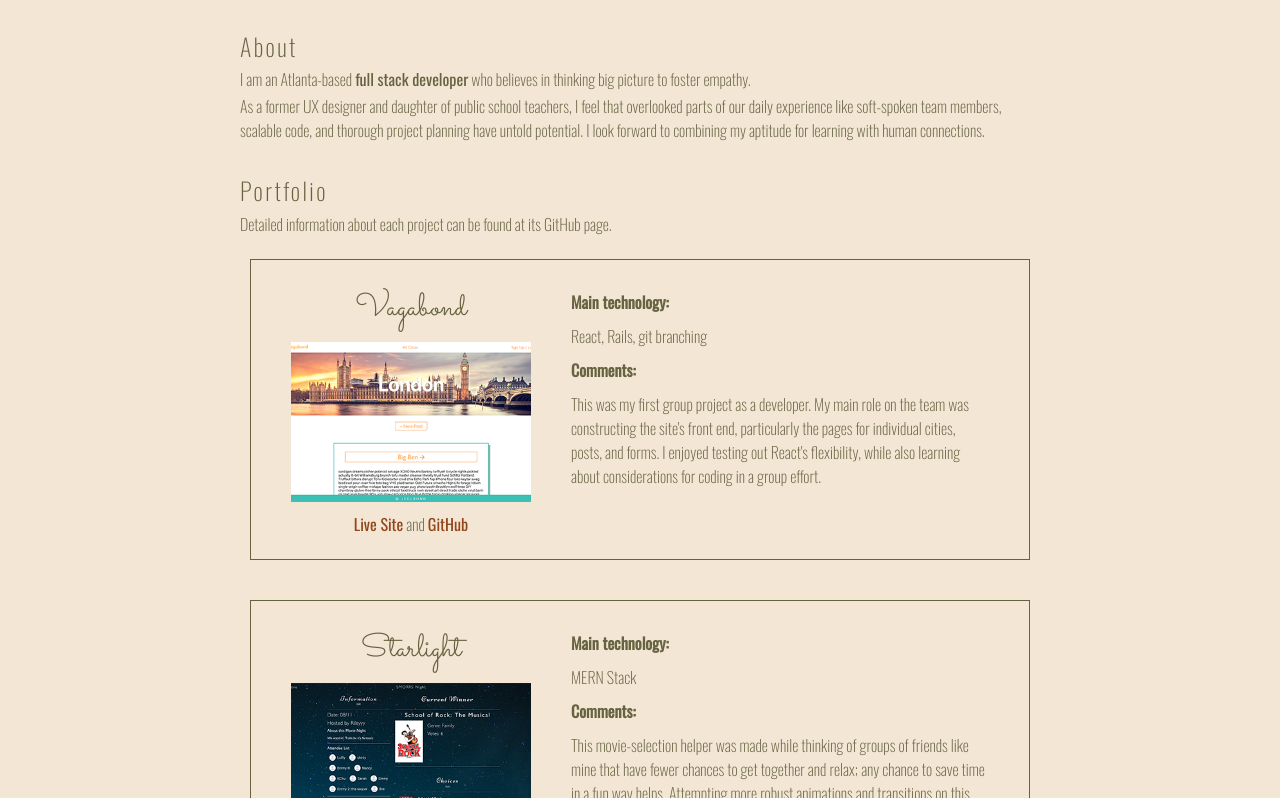
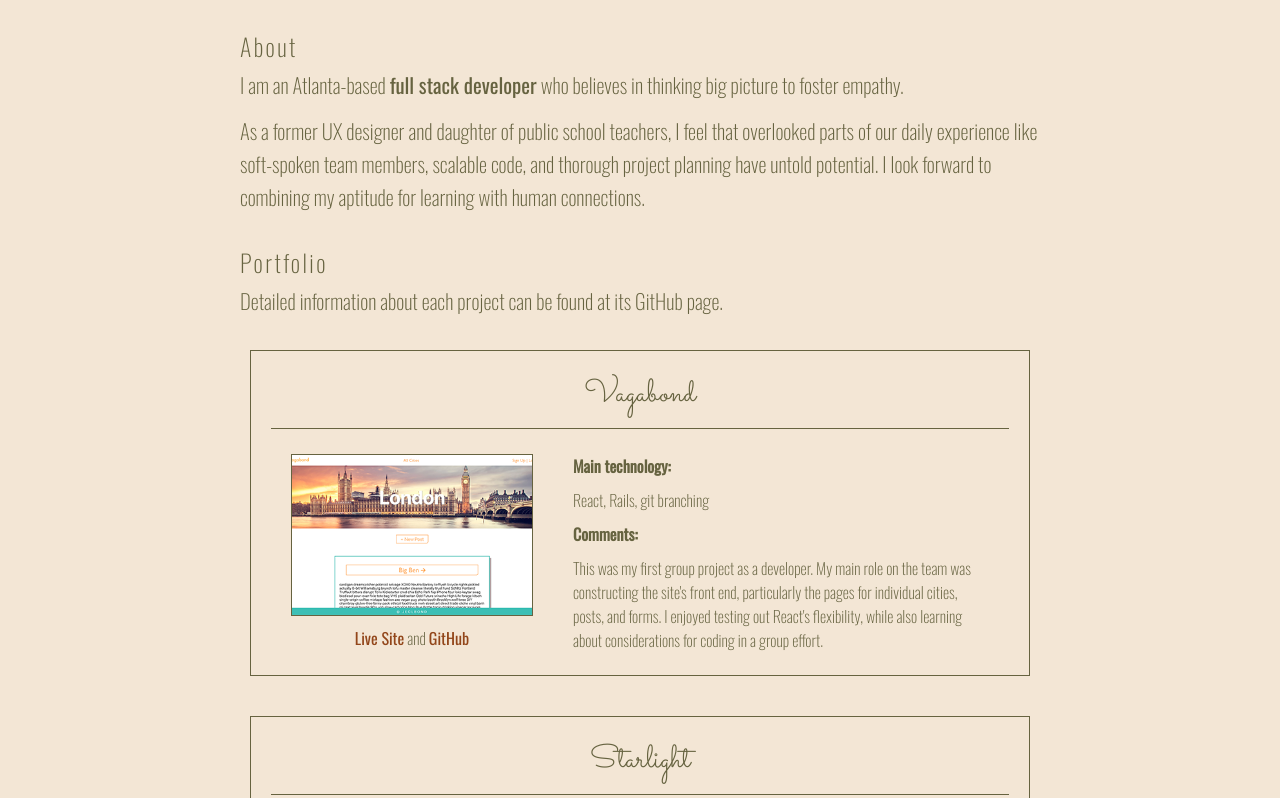
Before and after one commit to elfein/elfein.github.io, a plain HTML site: page index.html in a window 1280 px wide. Shown: the part 442-1240 px from the top of the page. Drawn offline with nearby package versions, Linux system fonts and the light colour scheme.

Commit message:
Fine-tune styling

```diff
--- a/css/style.css
+++ b/css/style.css
@@ -90,7 +90,9 @@ h3 {
     font-family: 'Sacramento', cursive;
     font-weight: 400;
     font-size: 2em;
-    margin: 5px;
+    margin: 0 0 15px 0;
+    padding: 0 0 10px 0;
+    border-bottom: 1px solid rgb(102, 99, 64);
 }
 
 h2 {
@@ -117,6 +119,12 @@ a {
     font-weight: 400;
 }
 
+.intro > p, .portfolio-wrapper > p {
+    font-size: 1.3em;
+    line-height: 1.6em;
+    margin: 0.2em 0 0.6em 0;
+}
+
 .gallery {
     display: flex;
     flex-direction: column;
@@ -133,6 +141,11 @@ a {
     transition: position ease 0.5s;
     transform: scale(1);
     transition: transform ease 0.4s;
+    display: flex;
+    flex-direction: column;
+}
+
+.content {
     display: flex;
 }
 
@@ -158,10 +171,12 @@ a {
     width: 240px;
     height: 160px;
     margin: 10px auto;
+    border: 1px solid rgb(102, 99, 64);
 }
 
 footer {
-    margin: 5px 0 40px 0;
+    margin: 5px 20px 40px 20px;
+    text-align: center;
 }
 
 @media (max-width: 600px) {
@@ -173,6 +188,9 @@ footer {
 
     .project {
         max-width: 300px;
+    }
+
+    .content {
         flex-direction: column;
         align-items: center;
     }
@@ -181,8 +199,4 @@ footer {
         width: 280px;
         padding: 0;
     }
-
-    .technology {
-        text-align: center;
-    }
 }
--- a/script.js
+++ b/script.js
@@ -42,8 +42,9 @@ $(function () {
     const constructProject = (project) => {
         return (
             `<div class="project">
+            <h3>${project.title}</h3>
+            <div class="content">
             <div class="info">
-            <h3>${project.title}</h3>
             <div class='image' style="background-image: url(${project.image})"></div>
             <p>
             <a target="_blank" href=${project.liveSite}>Live Site</a> and
@@ -58,6 +59,7 @@ $(function () {
             <h6>Comments:</h6>
             <p>${project.comment}</p>
             </div>
+            </div>
             </div>`
         )
     }
```
